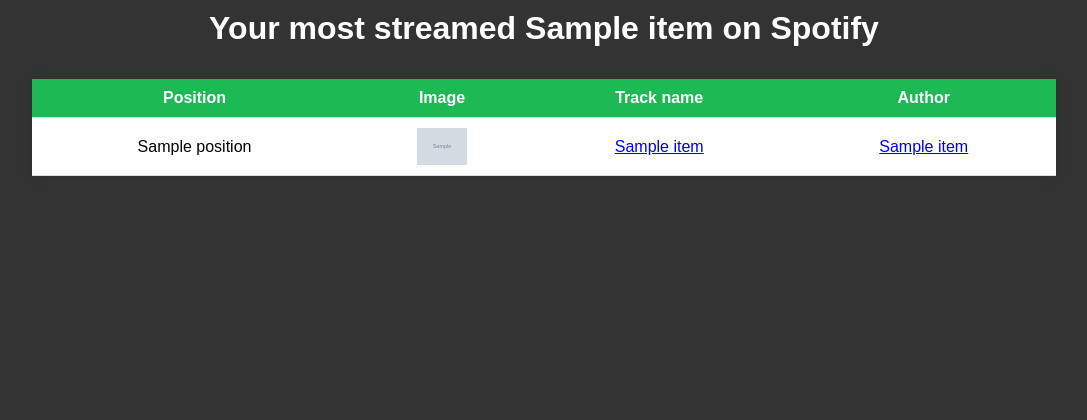
After one commit to radoslawrolka/SpotifyHelper, a Flask app: template templates/your-top.html in a window 1280 px wide. The commit adds this page. Shown: the part 96-516 px from the top of the page, without its empty margins (96-1183 px from the left). Run offline with Flask 3, Linux system fonts and the light colour scheme; the template is opened without the code that fills it: most values are stand-ins (such as "Sample title", 1, 10 or a date in 2020); grey boxes marked "Sample" are stand-in pictures; parts of the project's set-up code (start-up, migrations or seed data) failed here and were passed over.

Commit message:
user top streamed artists/tracks added

```diff
--- a/app/routes_spotifyCharts.py
+++ b/app/routes_spotifyCharts.py
@@ -1,7 +1,7 @@
 from app import app, spotifyCharts
 from flask import render_template
 
-@app.route('/most-streamed-songs')
+@app.route('/most-streamed-tracks')
 def most_streamed_songs():
     data = spotifyCharts.get_top_songs()
     return render_template('most-streamed-songs.html', data=data)
--- a/static/button.css
+++ b/static/button.css
@@ -8,6 +8,5 @@
     cursor: pointer;
     text-decoration: none;
     margin: 10px auto;
-    display: block;
-    max-width: 200px;
+    display: inline-block;
 }
--- /dev/null
+++ b/templates/your-top.html
@@ -0,0 +1,38 @@
+<!DOCTYPE html>
+<html lang="en">
+<head>
+    <meta charset="UTF-8">
+    <meta name="viewport" content="width=device-width, initial-scale=1.0">
+    <link rel="stylesheet" href="{{ url_for('static', filename='style.css') }}">
+    <link rel="stylesheet" href="{{ url_for('static', filename='table.css') }}">
+    <title>SpotifyHelper</title>
+</head>
+<body>
+    <a href="/home"><img src="https://drive.google.com/uc?id=1840-ofHIgLGI9x0Bpsf5XYgOxZwNtko2" alt="Home" width="100" height="100"></a>
+    <h1 style="color: white;">Your most streamed {{ item }} on Spotify</h1>
+    <table>
+        <thead>
+            <tr>
+                <th>Position</th>
+                <th>Image</th>
+                {% if item != "artists" %}
+                    <th>Track name</th>
+                {% endif %}
+                <th>Author</th>
+            </tr>
+        </thead>
+        <tbody>
+            {% for record in data %}
+            <tr>
+                <td>{{ record['position'] }}</td>
+                <td><img src="{{ record['image'] }}" alt="image" width="50" height="50"></td>
+                {% if item != "artists" %}
+                <td><a href="/track/{{ record['track_name'] }}">{{ record['track_name'] }}</a></td>
+                {% endif %}
+                <td><a href="/artist/{{ record['artist_name'] }}">{{ record['artist_name'] }}</a></td>
+            </tr>
+            {% endfor %}
+        </tbody>
+    </table>
+</body>
+</html>
```
Also changed, not shown: app/routes_spotifyAPI.py (+13 -8 lines), app/spotifyAPI.py (+15 -4 lines), templates/home.html (+5 -4 lines).
